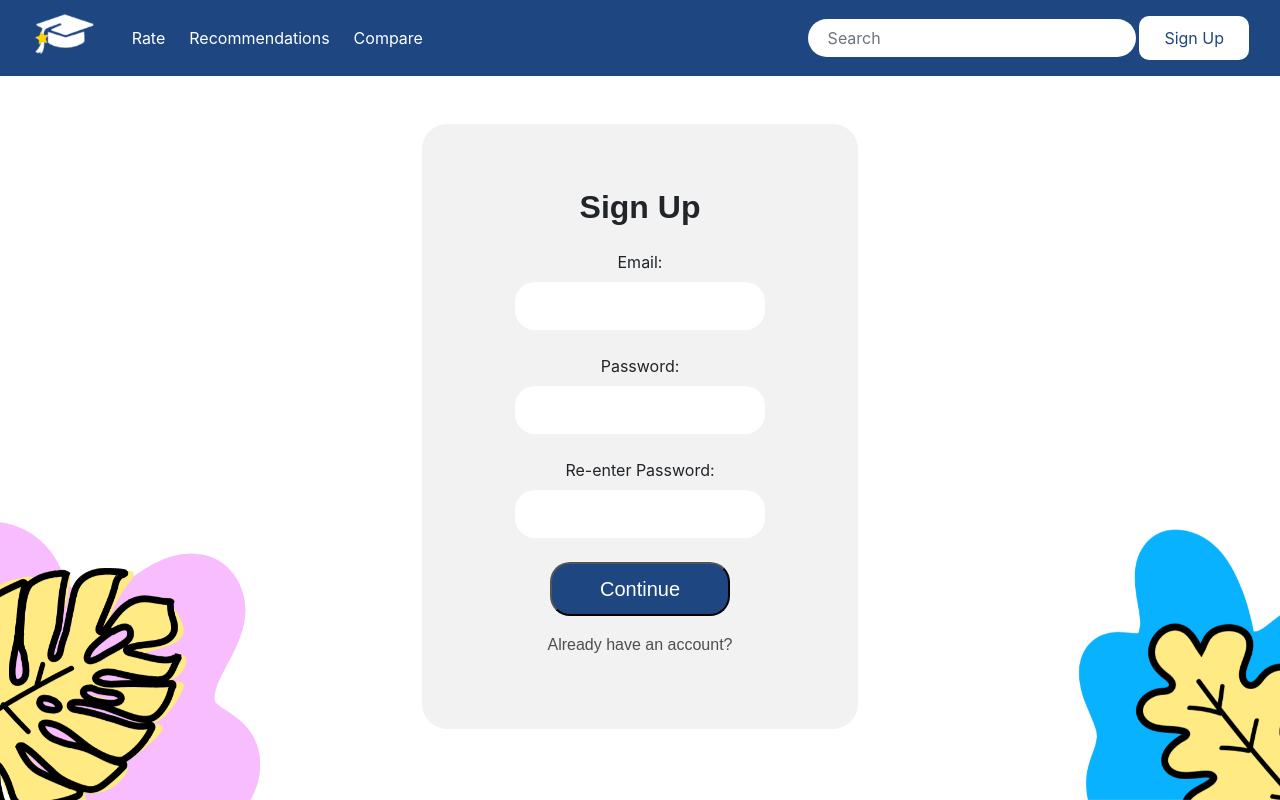
After one commit to emily-foley/rmpRedesign, a PHP site: page /SignUpReport.php in a window 1280 px wide. The commit adds this page. Run offline with PHP 8.4, Linux system fonts and the light colour scheme; some web fonts are replaced.

Commit message:
report sign up process

```diff
--- /dev/null
+++ b/rmpRedesign/SignUpReport.php
@@ -0,0 +1,89 @@
+<!-- including the databse code for mysql connection -->
+<?php include('reportDatabase.php'); ?>
+
+<!DOCTYPE html>
+<html lang="en">
+
+
+<!--Head section contains metadata (not displayed in page)-->
+
+<head>
+    <!--Title displayed in browser tab-->
+    <meta charset="utf-8">
+    <meta name="viewport" content="width=device-width, initial-scale=1">
+    <meta name="description" content="">
+    <meta name="author" content="Mark Otto, Jacob Thornton, and Bootstrap contributors">
+    <meta name="generator" content="Hugo 0.88.1">
+    <title>RMP</title>
+    <!-- RESET DEFAULT CSS -->
+    <link rel="stylesheet" href="css/reset.css">
+    <!-- FAVICON -->
+    <link rel="icon" type="image/gif" sizes="12x12" href="images/capLogoBlue.png">
+    <!-- BOOTSTRAP CSS CDN -->
+    <link rel="stylesheet" href="https://cdnjs.cloudflare.com/ajax/libs/twitter-bootstrap/4.3.1/css/bootstrap.min.css">
+    <!-- CUSTOM CSS-->
+    <link rel="stylesheet" href="css/styles.css">
+    <!-- IMPORTING ADOBE FONTS-->
+    <link rel="stylesheet" href="https://use.typekit.net/lgz4qep.css">
+</head>
+
+<body>
+
+<!-- Navbar -->
+<?php include ('navbar.html');?>
+<!-- Navbar -->
+
+  <div class="container py-5 h-100">
+    <div class="row d-flex justify-content-center align-items-center h-100">
+      <div class="col-12 col-md-8 col-lg-6 col-xl-5">
+        <div class="container greyBg">
+          <div class="p-5 text-center">
+
+            <div class="mb-md-3 mt-md-3">
+
+            <form action=" " method="POST">
+
+                <!-- including error pop ups -->
+                <?php include('errors.php');?>
+
+              <h2 class="mb-4 proxima-bold">Sign Up</h2>
+
+                <!-- email input box -->
+                <div class="form-white mb-4">
+                  <label for="email">Email:</label>
+                  <input type="email" class="whiteInput form-control form-control-lg" id="floatingInput" name="email" required>
+                </div>
+
+                <!-- password input box -->
+                <div class="form-white mb-4">
+                  <label for="password">Password:</label>
+                    <input type="password" class="whiteInput form-control form-control-lg" id="floatingInput" name="pass" required>
+                </div>
+
+                <!-- re-enter password input box -->
+                <div class="form-white mb-4">
+                  <label for="re_password">Re-enter Password:</label>
+                    <input type="password" class="whiteInput form-control form-control-lg" id="floatingInput" name="re_pass" required>
+                </div>
+
+                 <!--continue button-->
+                <button class="fakeBtnBlue proxima text-decoration-none btn-lg px-5 mb-3" type="submit" name="regsubmit" value="Submit">Continue</button>
+
+              <p class="pb-lg-2">
+                <a class="proxima greyText text-decoration-none" href="login.php">Already have an account?</a>
+              </p>
+
+            </form>
+            </div>
+
+          </div>
+        </div>
+      </div>
+    </div>
+  </div>
+
+  <img src="images/pyLeaf.png" alt="decorative leaf" class="leftFix">
+
+  <img src="images/byLeaf.png" alt="decorative leaf" class="rightFix">
+
+</body>
--- a/rmpRedesign/recommended.php
+++ b/rmpRedesign/recommended.php
@@ -31,7 +31,7 @@
 <!-- Navbar -->
 
   <div class="pt-5 justify-content-center">
-    <h2 class="text-center topPad proxima-bold pb-3 ">Sign Up to get recommendations!</h2>
+    <h2 class="text-center topPad proxima-bold pb-3 ">Sign Up to Get Recommendations!</h2>
   </div>
 
   <div class="justify-content-center text-center my-4">
--- a/rmpRedesign/report.php
+++ b/rmpRedesign/report.php
@@ -31,11 +31,11 @@
 <!-- Navbar -->
 
 <div class="pt-5 justify-content-center">
-    <h2 class="text-center topPad proxima-bold pb-3 ">Sign Up to report!</h2>
+    <h2 class="text-center topPad proxima-bold pb-3 ">Sign Up to Report!</h2>
   </div>
 
   <div class="justify-content-center text-center my-4">
-    <a href="signUp.php" class="fakeBtnBlue btn-lg text-decoration-none">Sign Up</a>
+    <a href="SignUpReport.php" class="fakeBtnBlue btn-lg text-decoration-none">Sign Up</a>
   </div>
 
   <img src="images/pyLeaf.png" alt="decorative leaf" class="leftFix">
--- /dev/null
+++ b/rmpRedesign/reportDatabase.php
@@ -0,0 +1,60 @@
+<?php
+
+	session_start();
+
+	$email = "";
+	$password = "";
+
+    $errors = array();
+
+	if ($_SERVER["SERVER_NAME"] == "students.gaim.ucf.edu") {
+		if ($_SERVER["SCRIPT_URL"]=="/~ya818631/dig4172C/rmpRedesign/signUp.php" + "/~ya818631/dig4172C/rmpRedesign/login.php"){
+		//yara
+		$connection = mysqli_connect('localhost', 'ya818631', '34096885!Yar', 'ya818631');
+		}else {
+		// $connection = mysqli_connect('localhost', 'em248165', '3535A5F4D0EB4F319A17FBEEF735D58Aa!', 'em248165');
+	 	$connection = mysqli_connect('localhost', 'root', '', 'rmpaccount');
+		}
+	}
+
+    // registration validation
+	if(isset($_POST['regsubmit'])){
+
+		$password = $_POST['pass'];
+        $email = $_POST['email'];
+		$re_password = $_POST['re_pass'];
+
+		//original php element
+		$password = mysqli_real_escape_string($connection, $password);
+
+
+        if( !$_POST ) return;
+
+		if(empty($email)){
+			array_push($errors, "Email is required");
+		}
+		if(empty($password)){
+			array_push($errors, "Password is required");
+		}
+		//Validating re-entered password
+		if ($password != $re_password) {
+			array_push($errors, "Passwords do not match");
+		}
+
+		if(count($errors) == 0){
+
+			$password = password_hash($password, PASSWORD_DEFAULT);
+
+			$sql = "INSERT INTO users (email, password, re_password) VALUES ('$email', '$password', '$re_password')";
+
+			mysqli_query($connection, $sql);
+
+			$_SESSION['loggedin'] = $email;
+
+            header('location: reportIn.php');
+
+		}
+
+	}
+
+?>
```
